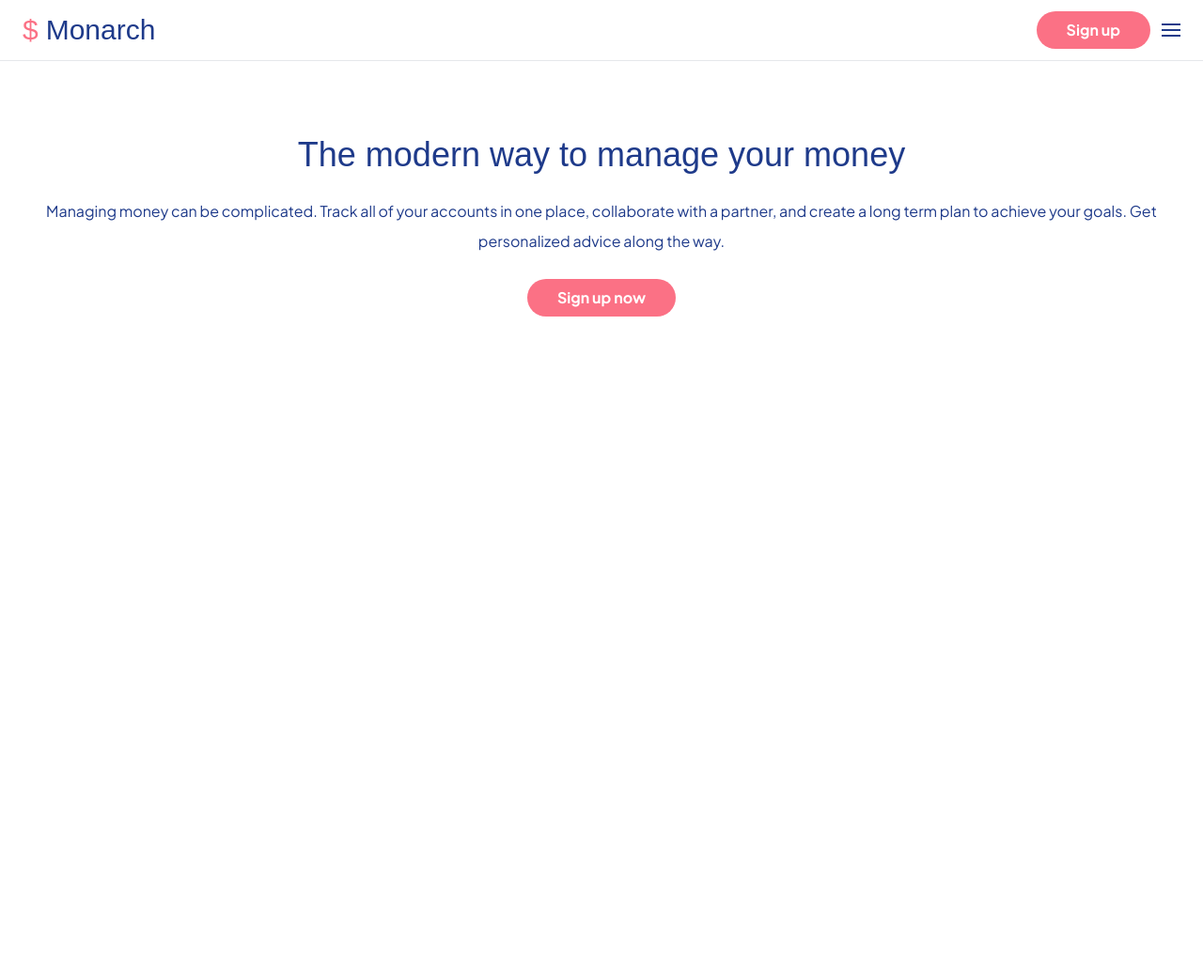
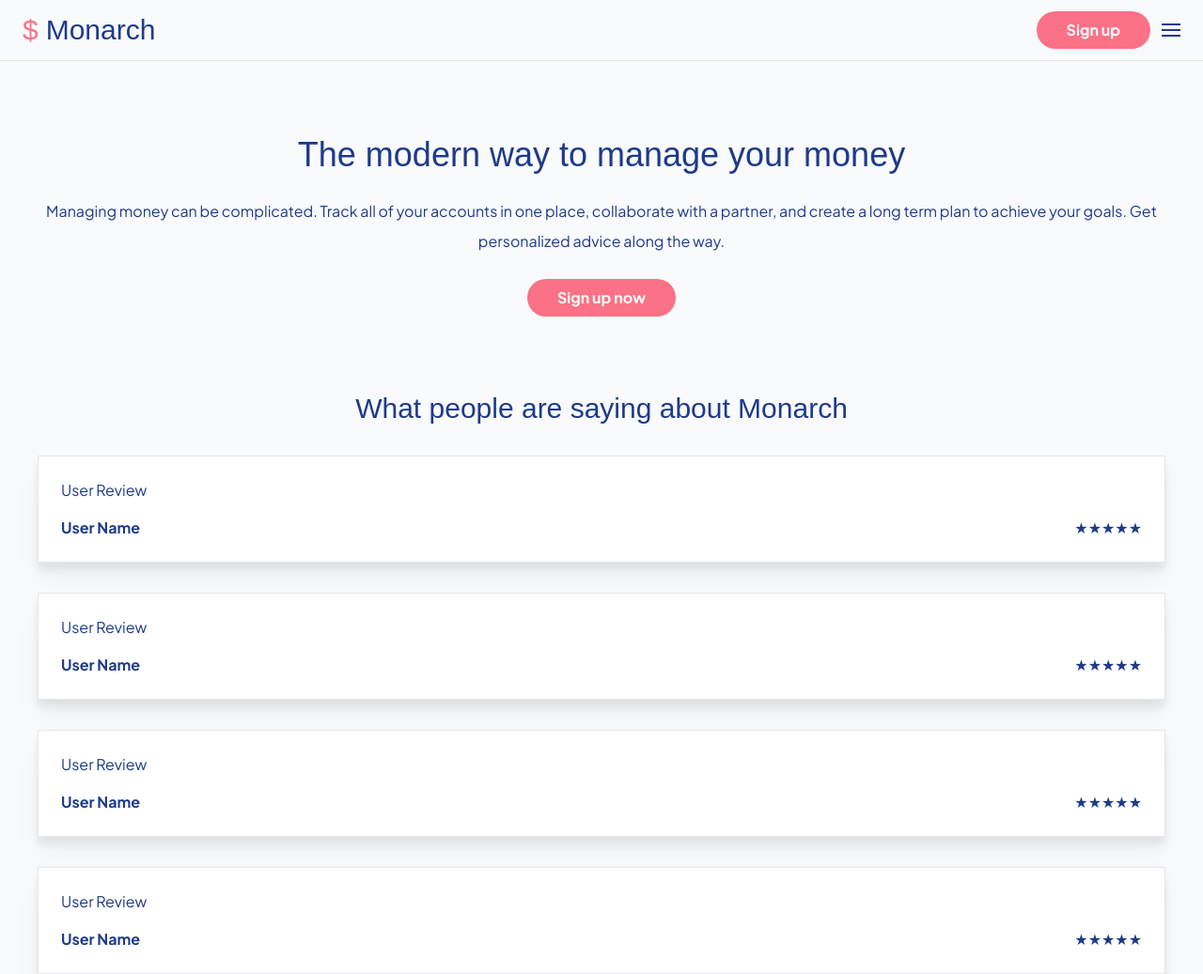
Before and after one commit to stephen-gabriele/financial-picture, a React app: page / in a window 1280 px wide. Shown: the whole page at 94% size. Before the commit the page ends 800 px from the top, so only its background shows below. Built offline with nearby package versions, Linux system fonts and the light colour scheme; a web font is replaced by a local one.

Commit message:
modify body, add card component

```diff
--- a/public/index.html
+++ b/public/index.html
@@ -8,7 +8,7 @@
     <script src="https://cdn.tailwindcss.com"></script>
   </head>
 
-  <body class='text-blue-900'>
+  <body class='text-blue-900 bg-slate-50'>
     <div id="root"></div>
   </body>
 </html>
--- /dev/null
+++ b/src/components/Card.js
@@ -0,0 +1,16 @@
+import React from 'react'
+
+const Card = ({name='User Name', review='User Review', stars=5}) => {
+    let starArray = new Array(stars).fill('★')
+    return (
+    <div className='bg-white border p-6 text-left drop-shadow-xl mt-8 w-full'>
+        <p>{review}</p>
+        <div className='flex justify-between mt-4'>
+            <p className='font-bold'>{name}</p>
+            <p>{starArray}</p>
+        </div>
+    </div>
+    );
+}
+
+export default Card;
--- a/src/components/Content.js
+++ b/src/components/Content.js
@@ -1,5 +1,6 @@
 import React from 'react'
 import Button from './Button'
+import Card from './Card'
 
 const Content = () => {
     return (
@@ -9,6 +10,12 @@
             collaborate with a partner, and create a long term plan to achieve your goals.
             Get personalized advice along the way.</p>
         <Button text='Sign up now'/>
+
+        <h2 className='text-3xl font-logo mt-20'>What people are saying about Monarch</h2>
+        <Card />
+        <Card />
+        <Card />
+        <Card />
     </div> );
 }
 
```
